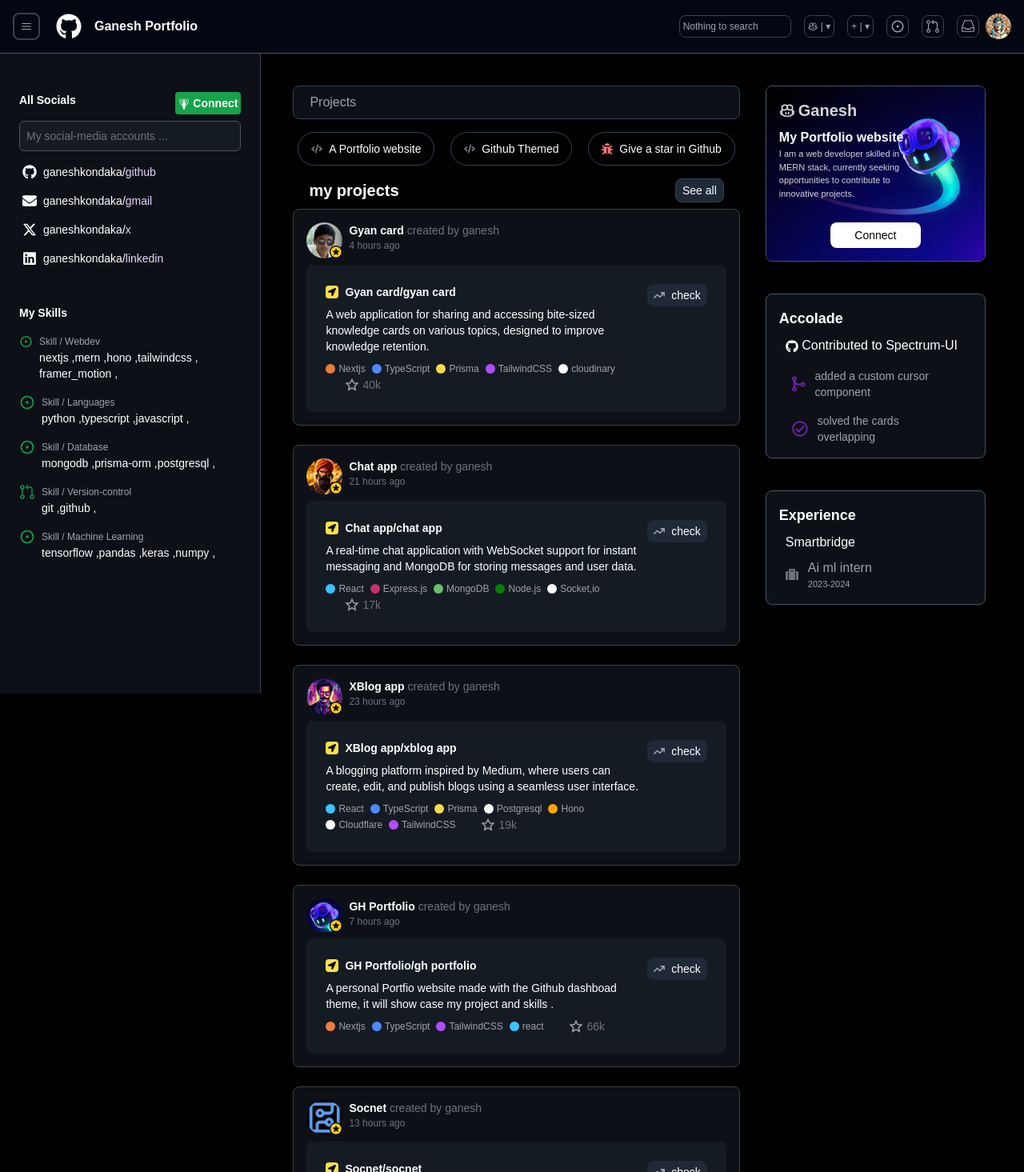
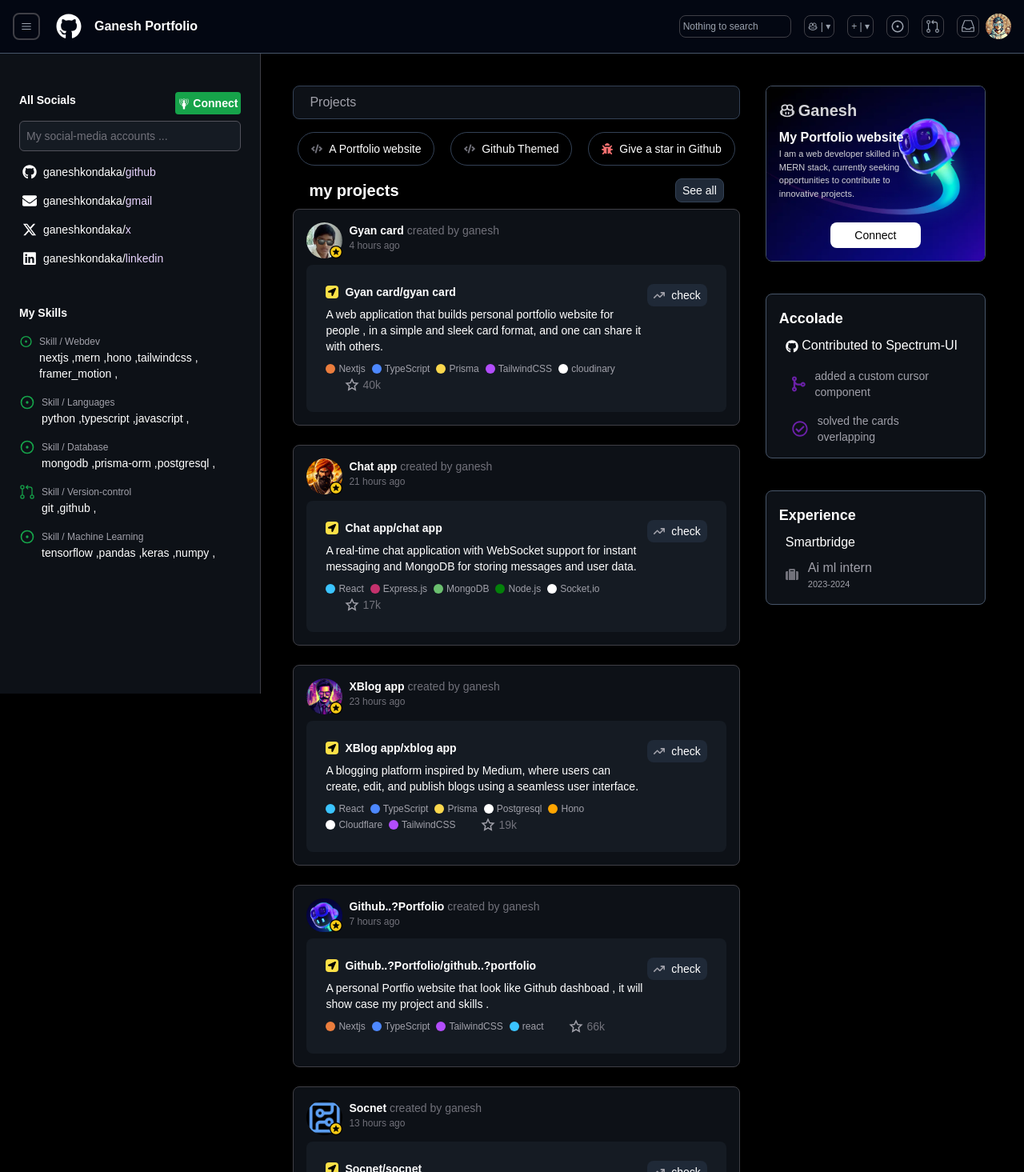
Before and after one commit to ganeshkondaka/portfolio_GH, a Next.js app: page / in a window 1280 px wide. Shown: the top 1465 px of the page at 80% size. Built offline with nearby package versions, Linux system fonts and the light colour scheme.

Commit message:
changed some data

```diff
--- a/app/components/sections/Right_first.tsx
+++ b/app/components/sections/Right_first.tsx
@@ -1,8 +1,9 @@
 import { project_list } from '@/app/data'
 import Image from 'next/image';
+import Link from 'next/link';
 import React from 'react'
-import { FaBug, FaCode, FaLocationArrow } from 'react-icons/fa'
-import { FaArrowTrendUp } from 'react-icons/fa6';
+import { FaBug, FaCode, FaGithub, FaLocationArrow, FaRegCheckCircle } from 'react-icons/fa'
+import { FaArrowTrendUp, FaCodeMerge } from 'react-icons/fa6';
 import { MdStars } from 'react-icons/md';
 import { RiStarLine } from 'react-icons/ri';
 
@@ -99,6 +100,23 @@
                     ))
                 }
             </div>
+
+            <div className='flex flex-col lg:hidden mt-2 mb-2 p-4 border border-slate-600 rounded-lg bg-[#0D1117]'>
+                <p className='text-xl font-bold'>Accolade :</p>
+                <p className='p-2 text-md'><FaGithub className='inline' /> contributed to Spectrum-UI </p>
+                <div className='flex items-center px-4 gap-3 mt-2'>
+                    <FaCodeMerge className='text-green-700 text-xl ' />
+                    <div className='flex flex-col text-zinc-400 text-sm hover:underline'>
+                        <Link href="https://github.com/arihantcodes/spectrum-ui/pull/54">added a custom cursor component</Link>
+                    </div>
+                </div>
+                <div className='flex items-center px-4 gap-3 mt-4'>
+                    <FaRegCheckCircle className='text-purple-800 text-xl ' />
+                    <div className='flex flex-col text-zinc-400 text-sm hover:underline'>
+                        <Link href="https://github.com/arihantcodes/spectrum-ui/issues/38#event-15721056448">solved the cards overlapping</Link>
+                    </div>
+                </div>
+            </div>
         </div>
 
     )
--- a/app/data/index.ts
+++ b/app/data/index.ts
@@ -19,7 +19,7 @@
         name: 'Gyan card',
         href: 'https://gyan-card.vercel.app/',
         technologies: ['Nextjs', 'TypeScript', 'Prisma', 'TailwindCSS', 'cloudinary'],
-        description: 'A web application for sharing and accessing bite-sized knowledge cards on various topics, designed to improve knowledge retention.',
+        description: 'A web application that builds personal portfolio website for people , in a simple and sleek card format, and one can share it with others.',
         logo:'/mould.jpg'
 
     },
@@ -40,10 +40,10 @@
 
     },
     {
-        name: 'GH Portfolio',
+        name: 'Github..?Portfolio',
         href: 'https://gttheme.vercel.app/',
         technologies: ['Nextjs', 'TypeScript', 'TailwindCSS', 'react'],
-        description: 'A personal Portfio website made with the Github dashboad theme, it will show case my project and skills .',
+        description: 'A personal Portfio website that look like Github dashboad , it will show case my project and skills .',
         logo:'/copilot.png'
 
     },
```
